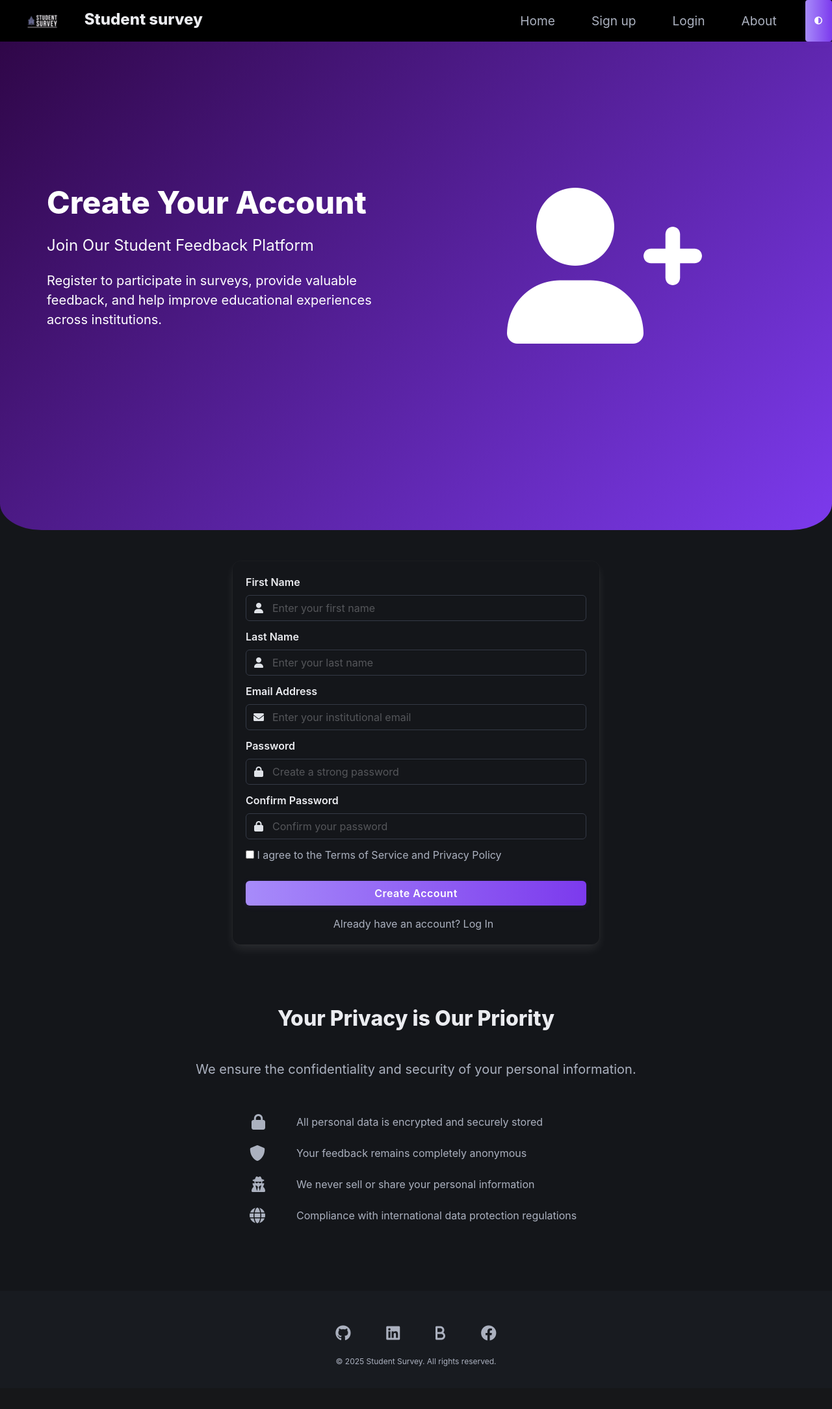
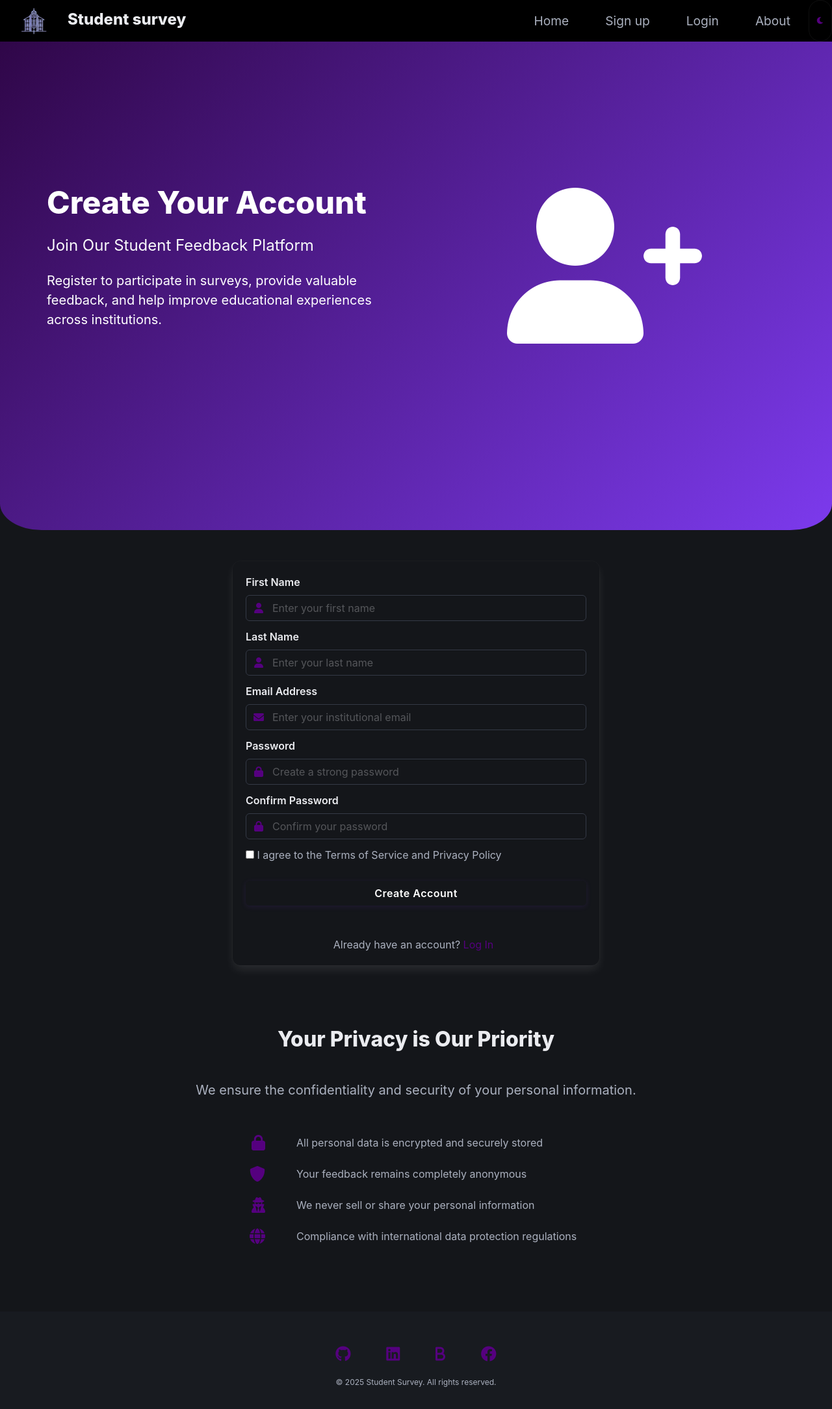
Before and after one commit to M4recki/Student-survey, a Django app: page /signup/ in a window 1280 px wide. Shown: the whole page at 65% size. Before the commit the page ends 2103 px from the top, so only its background shows below. Run offline with Django 5.2, Linux system fonts and the light colour scheme.

Commit message:
Enhance theme toggle functionality and improve email notification handling

```diff
--- a/static/css/style.css
+++ b/static/css/style.css
@@ -5,6 +5,7 @@
   --bg-lighter: #eaeaea;
   --primary-color: #7c3aed;
   --primary-dark: #5b21b6;
+  --dark-violet: #55007f;
   --light-purple: #ede9fe;
   --text-light: #222;
   --easter-purple: #a78bfa;
@@ -53,15 +54,43 @@
   color: white !important;
 }
 
-#theme-toggle {
-  margin-top: 0;
-  margin-left: 1rem;
-  padding: 0.5rem 0.9rem;
-  min-width: 0;
+:root[data-theme="light"] #theme-toggle .icon {
+  color: var(--dark-violet);
+  border-color: rgba(85, 0, 127, 0.12);
 }
 
-#theme-toggle-text {
-  display: none;
+/* Dark theme overrides */
+
+:root[data-theme="dark"] {
+  --dark-violet: #55007f;
+}
+:root[data-theme="dark"] .icon,
+:root[data-theme="dark"] .social-icon,
+:root[data-theme="dark"] .contact-icon,
+:root[data-theme="dark"] .icon-block .icon,
+:root[data-theme="dark"] .steps-icon,
+:root[data-theme="dark"] .value-icon,
+:root[data-theme="dark"] .theme-toggle__icon,
+:root[data-theme="dark"] .navbar-burger i,
+:root[data-theme="dark"] #theme-toggle .icon,
+:root[data-theme="dark"] .social-icon i,
+:root[data-theme="dark"] .steps-icon,
+:root[data-theme="dark"] .tag .icon {
+  color: var(--dark-violet) !important;
+  fill: var(--dark-violet) !important;
+  stroke: var(--dark-violet) !important;
+}
+:root[data-theme="dark"] .value-icon {
+  color: var(--dark-violet) !important;
+}
+
+/* Minimal theme-toggle overrides */
+#theme-toggle {
+  background: transparent;
+  border: 1px solid rgba(255, 255, 255, 0.06);
+}
+#theme-toggle .icon {
+  color: #ccc;
 }
 
 /* Navbar */
@@ -175,17 +204,6 @@
   color: var(--text-light);
 }
 
-.icon-block {
-  margin-bottom: 1.5rem;
-}
-
-.icon-block .icon {
-  border-radius: 50%;
-  padding: 1.5rem;
-  margin-bottom: 1rem;
-  color: var(--primary-color);
-}
-
 /* How it works animations */
 
 @keyframes fadeInUp {
@@ -226,7 +244,7 @@
 }
 
 .steps-icon {
-  color: #55007f;
+  color: var(--dark-violet);
   transition: transform 0.3s ease, color 0.3s ease;
 }
 
@@ -258,7 +276,11 @@
 /* Buttons, icons and cards */
 
 .button.is-purple {
-  background: linear-gradient(90deg, #a78bfa 0%, #7c3aed 100%);
+  background: linear-gradient(
+    90deg,
+    var(--easter-purple) 0%,
+    var(--primary-color) 100%
+  );
   color: white;
   border: none;
   box-shadow: 0 2px 8px rgba(124, 58, 237, 0.12);
@@ -268,7 +290,7 @@
 }
 
 .button.is-purple:hover {
-  background: linear-gradient(90deg, #7c3aed 0%, #a78bfa 100%);
+  background: linear-gradient(90deg, var(--primary-color) 0%, #a78bfa 100%);
   color: var(--bg-light-white);
   box-shadow: 0 4px 16px rgba(124, 58, 237, 0.18);
 }
--- a/static/js/main.js
+++ b/static/js/main.js
@@ -21,26 +21,23 @@ document.addEventListener("DOMContentLoaded", function () {
 
 // Load the theme toggle functionality
 
-document.addEventListener("DOMContentLoaded", function() {
-  const themeToggle = document.getElementById("theme-toggle");
-  const themeText = document.getElementById("theme-toggle-text");
-  const html = document.documentElement;
+document.addEventListener("DOMContentLoaded", function () {
+  const btn = document.getElementById("theme-toggle");
+  if (!btn) return;
+  const root = document.documentElement;
+  const icon = btn.querySelector("i");
 
-  if (localStorage.getItem("theme") === "light") {
-    html.setAttribute("data-theme", "light");
-    themeText.textContent = "Dark mode";
-  }
+  const apply = (theme) => {
+    root.setAttribute("data-theme", theme);
+    localStorage.setItem("site-theme", theme);
+    if (icon) icon.className = theme === "light" ? "fas fa-sun" : "fas fa-moon";
+    btn.setAttribute("aria-pressed", theme === "light");
+  };
 
-  themeToggle.addEventListener("click", function() {
-    if (html.getAttribute("data-theme") === "dark") {
-      html.setAttribute("data-theme", "light");
-      localStorage.setItem("theme", "light");
-      themeText.textContent = "Dark mode";
-    } else {
-      html.setAttribute("data-theme", "dark");
-      localStorage.setItem("theme", "dark");
-      themeText.textContent = "Light mode";
-    }
+  apply(localStorage.getItem("site-theme") || root.getAttribute("data-theme") || "dark");
+
+  btn.addEventListener("click", () => {
+    apply(root.getAttribute("data-theme") === "light" ? "dark" : "light");
   });
 });
 
--- a/templates/base.html
+++ b/templates/base.html
@@ -22,7 +22,7 @@
     <nav class="navbar is-black" role="navigation" aria-label="main navigation">
       <div class="navbar-brand">
         <a class="navbar-item" href="/">
-          <img src="{% static 'img/logo.png' %}" width="112" height="28" />
+          <img src="{% static 'img/favicon.ico' %}" width="112" height="28" />
         </a>
         <h1 class="title is-4 mt-4">Student survey</h1>
         <a
@@ -55,10 +55,10 @@
           <a class="navbar-item" href="/about">About</a>
           <button
             id="theme-toggle"
+            class="button is-small is-rounded"
             type="button"
-            class="button is-small is-purple"
-            <span class="icon"><i class="fas fa-adjust"></i></span>
-            <span id="theme-toggle-text">Light mode</span>
+            aria-pressed="false">
+            <span class="icon"><i class="fas fa-sun"></i></span>
           </button>
         </div>
       </div>
--- a/templates/signup.html
+++ b/templates/signup.html
@@ -137,7 +137,7 @@ Survey{% endblock %} {% block content %}
             </div>
           </form>
 
-          <div class="has-text-centered mt-4">
+          <div class="has-text-centered mt-6">
             <p>
               Already have an account?
               <a href="/login" class="contact-icon">Log In</a>
```
Also changed, not shown: student_survey/settings.py (+12 -3 lines), student_survey/utils.py (+37 -7 lines), templates/take_survey.html (+10 -14 lines).
